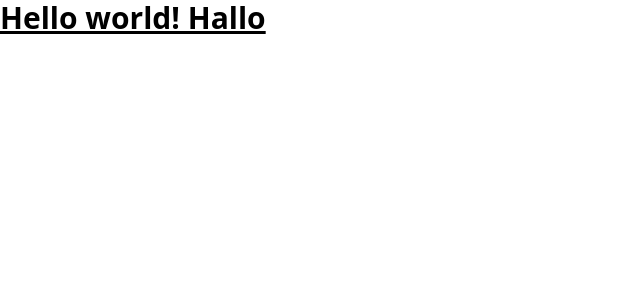
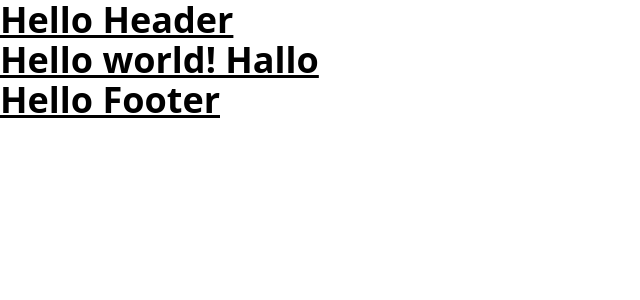
Before and after one commit to KMI-KPZ/ve-collab, a Next.js app in the folder frontend-vecollab/: page / in a window 1280 px wide. Shown: the top 300 px of the page, without its empty margins (0-640 px from the left). Built offline with nearby package versions, Linux system fonts and the light colour scheme.

Commit message:
add header and footer

```diff
--- /dev/null
+++ b/frontend-vecollab/src/components/Layout/FooterSection.tsx
@@ -0,0 +1,9 @@
+import React from 'react';
+
+export default function FooterSection() {
+    return (
+        <div>
+            <h1 className="text-4xl font-bold underline">Hello Footer</h1>
+        </div>
+    );
+}
--- /dev/null
+++ b/frontend-vecollab/src/components/Layout/HeaderSection.tsx
@@ -0,0 +1,9 @@
+import React from 'react';
+
+export default function HeaderSection() {
+    return (
+        <div>
+            <h1 className="text-4xl font-bold underline">Hello Header</h1>
+        </div>
+    );
+}
--- /dev/null
+++ b/frontend-vecollab/src/components/Layout/LayoutSection.tsx
@@ -0,0 +1,16 @@
+import React from 'react';
+import HeaderSection from '@/components/Layout/HeaderSection';
+import FooterSection from '@/components/Layout/FooterSection';
+
+interface Props {
+    children: React.ReactNode;
+}
+export default function LayoutSection({ children }: Props): JSX.Element {
+    return (
+        <>
+            <HeaderSection />
+            <main>{children}</main>
+            <FooterSection />
+        </>
+    );
+}
--- a/frontend-vecollab/src/pages/index.tsx
+++ b/frontend-vecollab/src/pages/index.tsx
@@ -1,9 +1,11 @@
 import React from 'react';
-
+import LayoutSection from '@/components/Layout/LayoutSection';
 export default function Home() {
     return (
         <>
-            <h1 className="text-3xl font-bold underline">Hello world! Hallo</h1>
+            <LayoutSection>
+                <h1 className="text-4xl font-bold underline">Hello world! Hallo</h1>
+            </LayoutSection>
         </>
     );
 }
```
Also changed, not shown: frontend-vecollab/.eslintrc.json.
